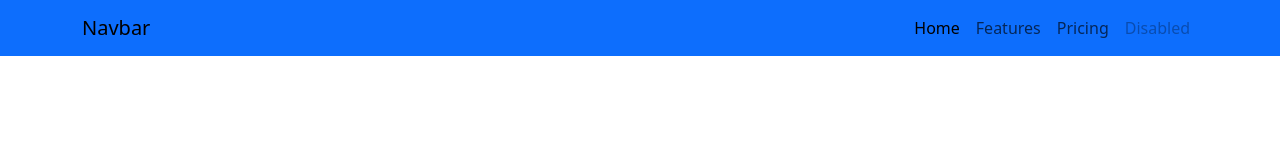
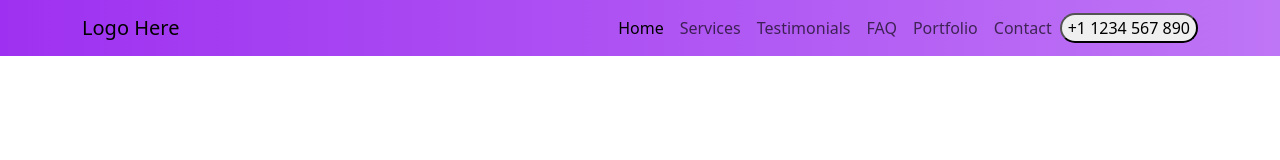
Before and after one commit to caleblecomte/Bootstrap5-Practice, a website: page index.html in a window 1280 px wide. Drawn offline with nearby package versions, Linux system fonts and the light colour scheme; files that its build step writes are made by us from their sources.

Commit message:
Add Nav Color, Pill, Items

```diff
--- a/index.html
+++ b/index.html
@@ -5,15 +5,15 @@
     <meta charset="utf-8">
     <meta name="viewport" content="width=device-width, initial-scale=1">
     <title>Bootstrap Demo</title>
-    <link rel="stylesheet" href="style.css">
+    <link rel="stylesheet" href="scss/style.css">
     <link rel="stylesheet" href="node_modules/bootstrap/dist/css/bootstrap.css">
 </head>
 
 <body>
     <!-- NAVBAR START-->
-    <nav class="navbar navbar-expand-lg bg-primary">
+    <nav class="navbar navbar-expand-lg menu">
         <div class="container">
-          <a class="navbar-brand" href="#">Navbar</a>
+          <a class="navbar-brand" href="#">Logo Here</a>
           <button class="navbar-toggler" type="button" data-bs-toggle="collapse" data-bs-target="#navbarNav" aria-controls="navbarNav" aria-expanded="false" aria-label="Toggle navigation">
             <span class="navbar-toggler-icon"></span>
           </button>
@@ -23,15 +23,24 @@
                 <a class="nav-link active" aria-current="page" href="#">Home</a>
               </li>
               <li class="nav-item">
-                <a class="nav-link" href="#">Features</a>
+                <a class="nav-link" href="#">Services</a>
               </li>
               <li class="nav-item">
-                <a class="nav-link" href="#">Pricing</a>
+                <a class="nav-link" href="#">Testimonials</a>
               </li>
               <li class="nav-item">
-                <a class="nav-link disabled" aria-disabled="true">Disabled</a>
+                <a class="nav-link" href="#">FAQ</a>
+              </li>
+              <li class="nav-item">
+                <a class="nav-link" href="#">Portfolio</a>
+              </li>
+              <li class="nav-item">
+                <a class="nav-link" href="#">Contact</a>
               </li>
             </ul>
+            <button type="button" class="rounded-pill">
+              +1 1234 567 890
+            </button>
           </div>
         </div>
       </nav>
--- a/scss/sections/_navbar.scss
+++ b/scss/sections/_navbar.scss
@@ -0,0 +1,5 @@
+@use '../custom' as *;
+
+.menu {
+    background: linear-gradient(to right, rgba($purple-dark, 0.95), rgba($purple-light, 0.95));
+}
```
